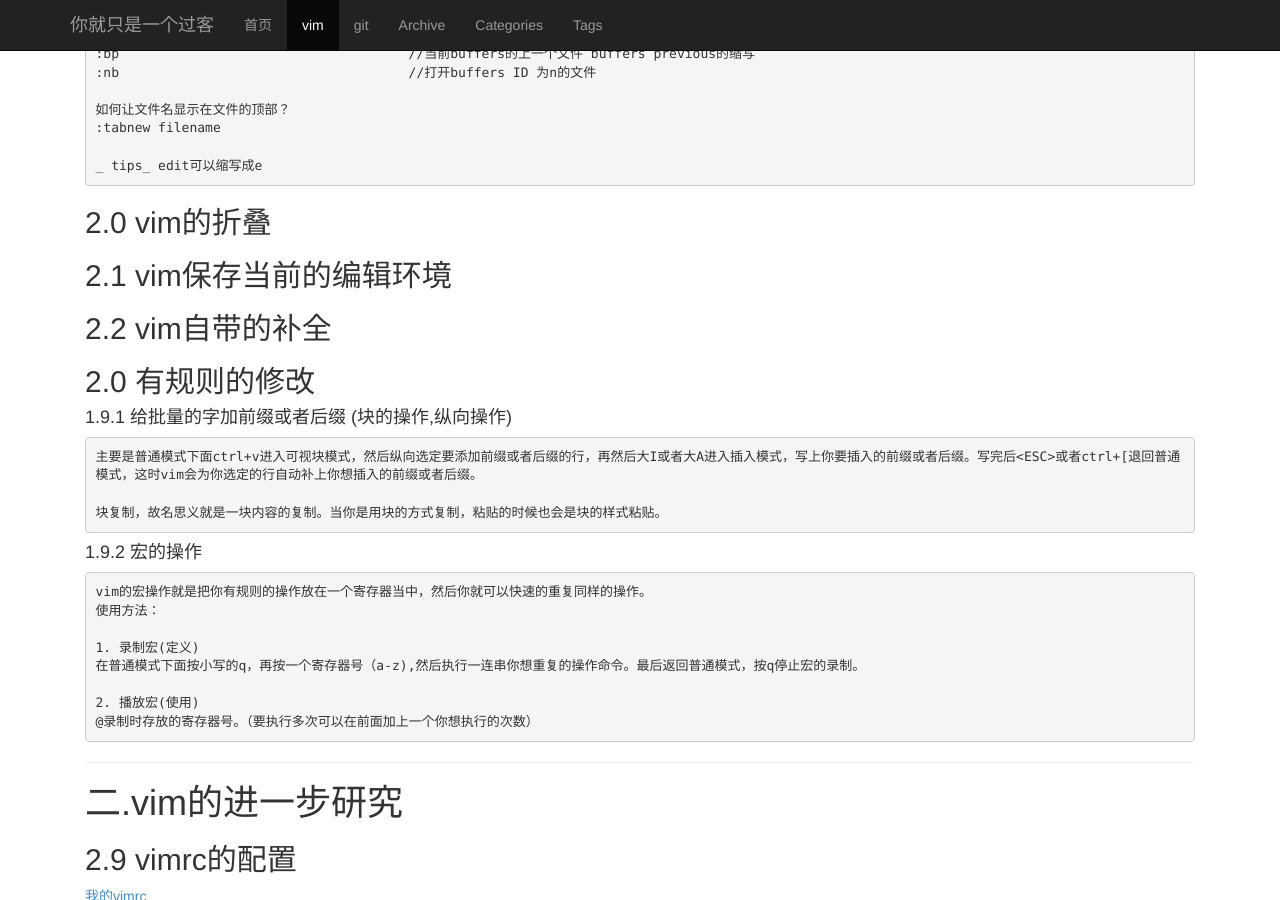
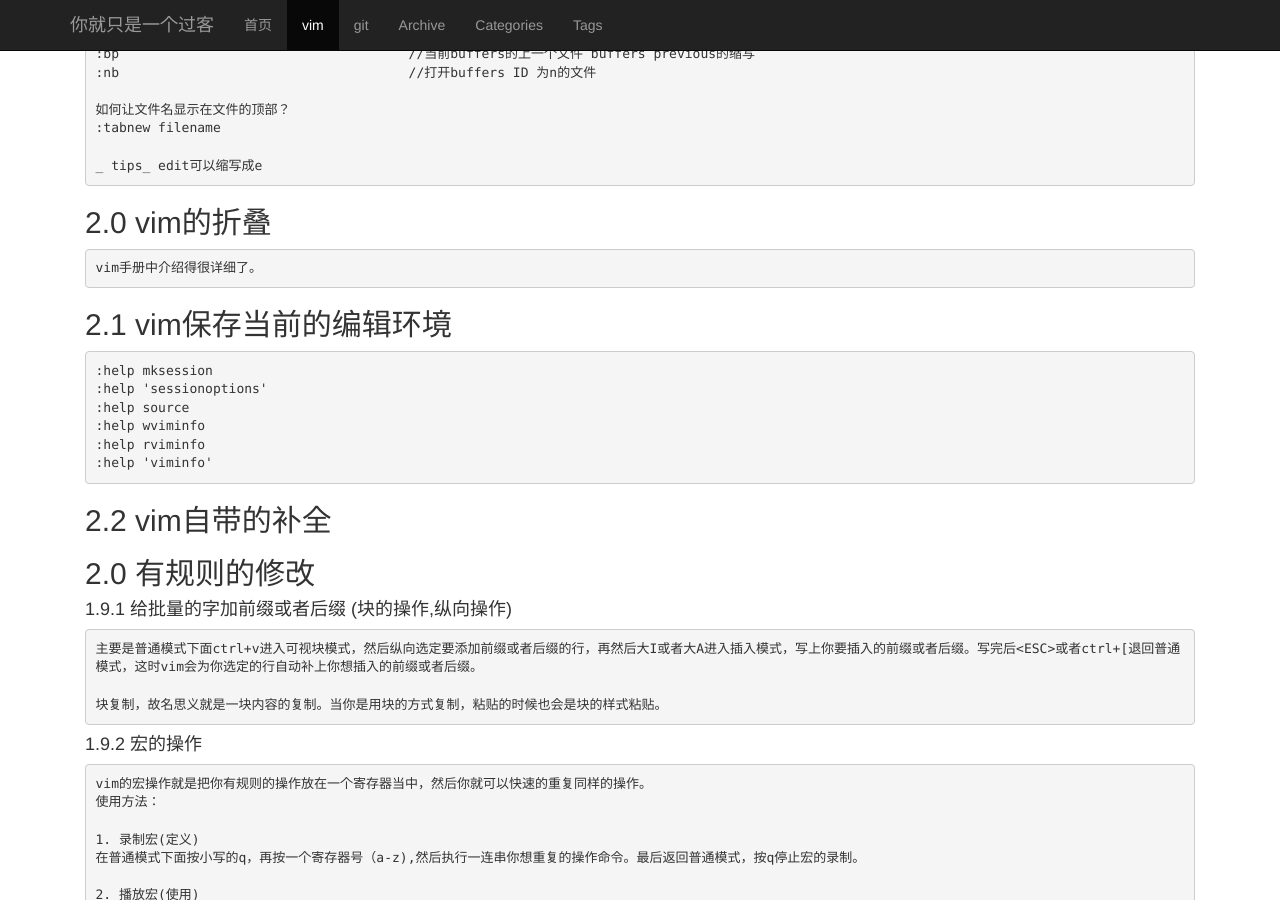
Before and after one commit to git4programer/git4programer.github.com, a Jekyll site: the page built from vim/index.md, in a window 1280 px wide and 900 px high, scrolled down 8200 px. Built offline with Jekyll 4.4.1, drawn with Linux system fonts in a browser that asks for light colours; Markdown is read by kramdown in place of the engine named in the settings.

Commit message:
新系统中的修改，vim的折叠

```diff
--- a/vim/index.md
+++ b/vim/index.md
@@ -467,11 +467,16 @@ _另外_:如果你对vim的其它命令熟悉,你完全可以自定义你想要
 
 ## 2.0 vim的折叠
 
-
+	vim手册中介绍得很详细了。
 
 ## 2.1 vim保存当前的编辑环境
 
-
+	:help mksession
+	:help 'sessionoptions'
+	:help source
+	:help wviminfo
+	:help rviminfo
+	:help 'viminfo'
 
 ## 2.2 vim自带的补全
 
```
